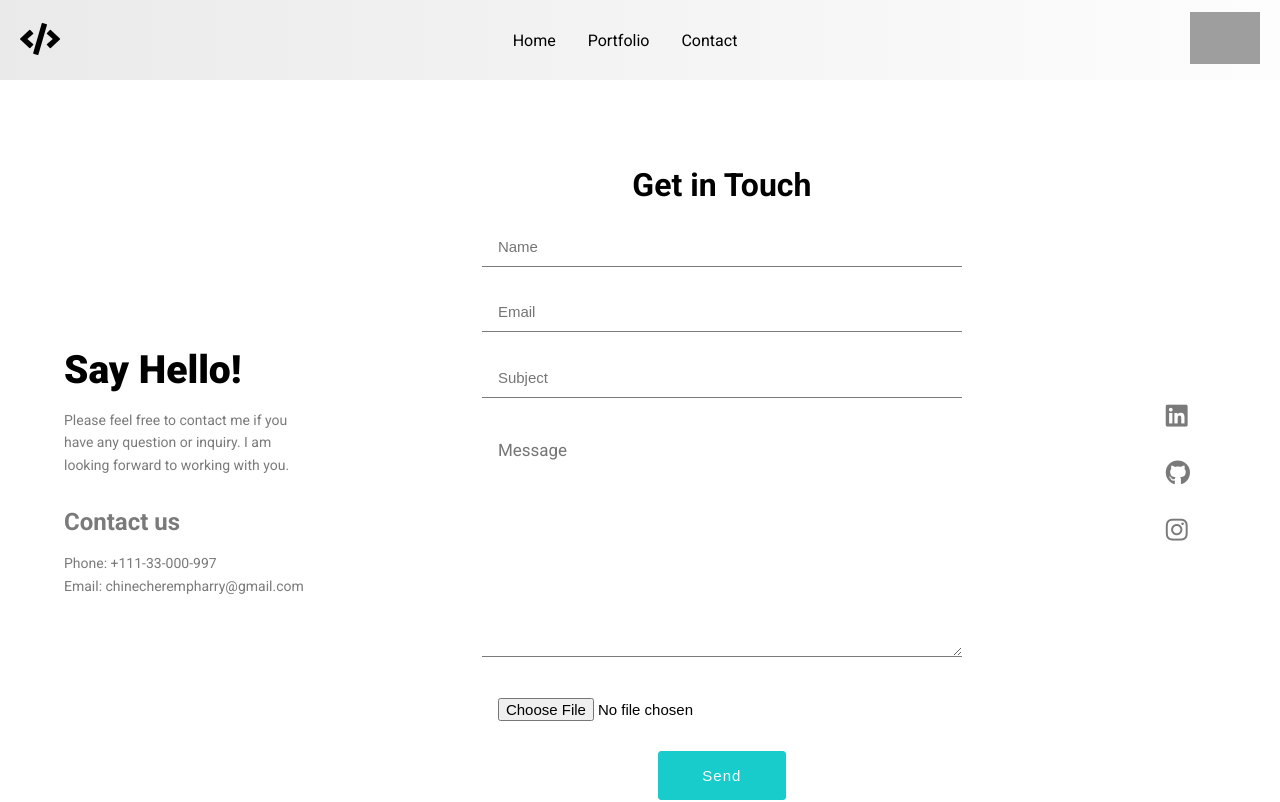
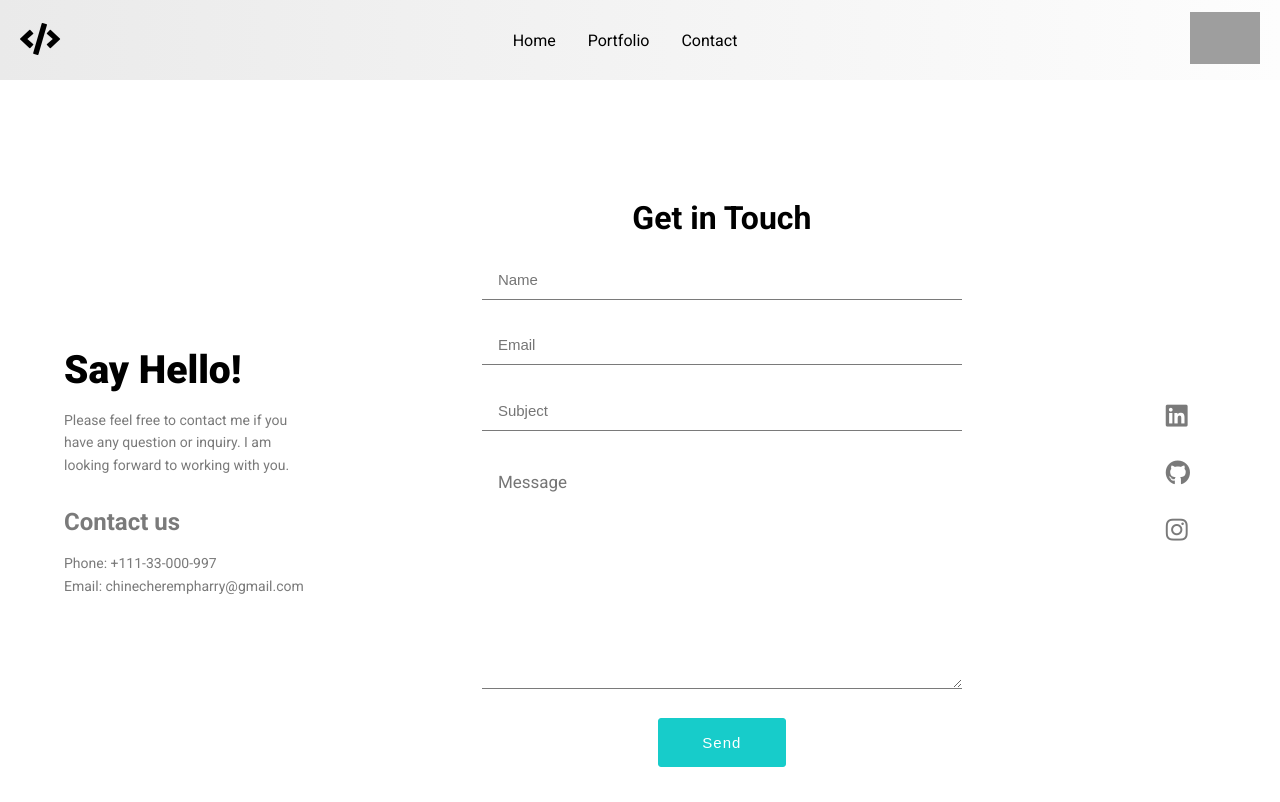
Before and after one commit to firstminster/Portfolio-build, a React (Create React App) app: page /contact in a window 1280 px wide. Shown: the top 802 px of the page. Built offline with nearby package versions, Linux system fonts and the light colour scheme; grey boxes are pictures that could not be loaded.

Commit message:
netlify form setup

```diff
--- a/public/index.html
+++ b/public/index.html
@@ -40,7 +40,6 @@
       <input type="email" name="email" />
       <input type="text" name="subject" />
       <textarea name="message"></textarea>
-      <input type="file" name="myfile" />
     </form>
     <div id="root"></div>
   </body>
--- a/src/pages/Contact/Contact.scss
+++ b/src/pages/Contact/Contact.scss
@@ -109,10 +109,6 @@ form {
       width: 8rem;
     }
   }
-
-  button[disabled] {
-    cursor: not-allowed;
-  }
 }
 
 // Contact mobile @1110px
--- a/src/pages/Contact/Form.js
+++ b/src/pages/Contact/Form.js
@@ -1,47 +1,13 @@
 /* eslint-disable no-undef */
 import React from 'react'
-// import Recaptcha from 'react-google-recaptcha'
-
-// const RECAPTCHA_KEY = '6LePqF8aAAAAAJuZH3UUGdBB8UmIILvRALvF8ytv'
 
 const Form = () => {
-  // const [state, setState] = React.useState({})
-
-  // const recaptchaRef = React.createRef() // new Ref for reCaptcha
-
-  // // With this the button is disabled by default, but on Recaptcha change, the form can be submitted
-  // const [buttonDisabled, setButtonDisabled] = React.useState(true)
-
-  // const handleChange = e => {
-  //   setState({ ...state, [e.target.name]: e.target.value })
-  // }
-
-  // const handleSubmit = e => {
-  //   e.preventDefault()
-  //   const form = e.target
-  //   const recaptchaValue = recaptchaRef.current.getValue()
-
-  //   fetch('/', {
-  //     method: 'POST',
-  //     headers: { 'Content-Type': 'application/x-www-form-urlencoded' },
-  //     body: encode({
-  //       'form-name': form.getAttribute('name'),
-  //       'g-recaptcha-response': recaptchaValue,
-  //       ...state,
-  //     }),
-  //   })
-  //     .then(() => form.getAttribute('action'))
-  //     .catch(error => alert(error))
-  // }
-
   return (
     <form
       name='contact-form'
       method='POST'
-      // data-netlify-recaptcha='true'
       data-netlify='true'
       action='/contact'
-      // onSubmit={handleSubmit}
     >
       <input type='hidden' name='form-name' value='contact-form' />
       <input
@@ -49,7 +15,6 @@ const Form = () => {
         name='name'
         id='name-input'
         placeholder='Name'
-        // onChange={handleChange}
         required
       />
       <input
@@ -57,7 +22,6 @@ const Form = () => {
         name='email'
         id='email-input'
         placeholder='Email'
-        // onChange={handleChange}
         required
       />
       <input
@@ -65,7 +29,6 @@ const Form = () => {
         name='subject'
         id='subject-input'
         placeholder='Subject'
-        // onChange={handleChange}
         required
       />
       <textarea
@@ -74,34 +37,11 @@ const Form = () => {
         cols='30'
         rows='10'
         placeholder='Message'
-        // onChange={handleChange}
         required
       ></textarea>
-      <input
-        // className='form__file'
-        type='file'
-        name='myfile'
-        id='myfile-input'
-        placeholder='Upload File'
-        rows='7'
-        style={{ border: 'none' }}
-        // onChange={handleChange}
-      />
-      {/* <div data-netlify-recaptcha='true'></div> */}
-      {/* Recaptcha */}
-      {/* <Recaptcha
-        ref={recaptchaRef}
-        sitekey={RECAPTCHA_KEY}
-        size='normal'
-        id='recaptcha-google'
-        onChange={() => setButtonDisabled(false)}
-      /> */}
+
       <div className='btn-form'>
-        <button
-          type='submit'
-          className='btn btn-primary'
-          // disabled={buttonDisabled}
-        >
+        <button type='submit' className='btn btn-primary'>
           Send
         </button>
       </div>
```
